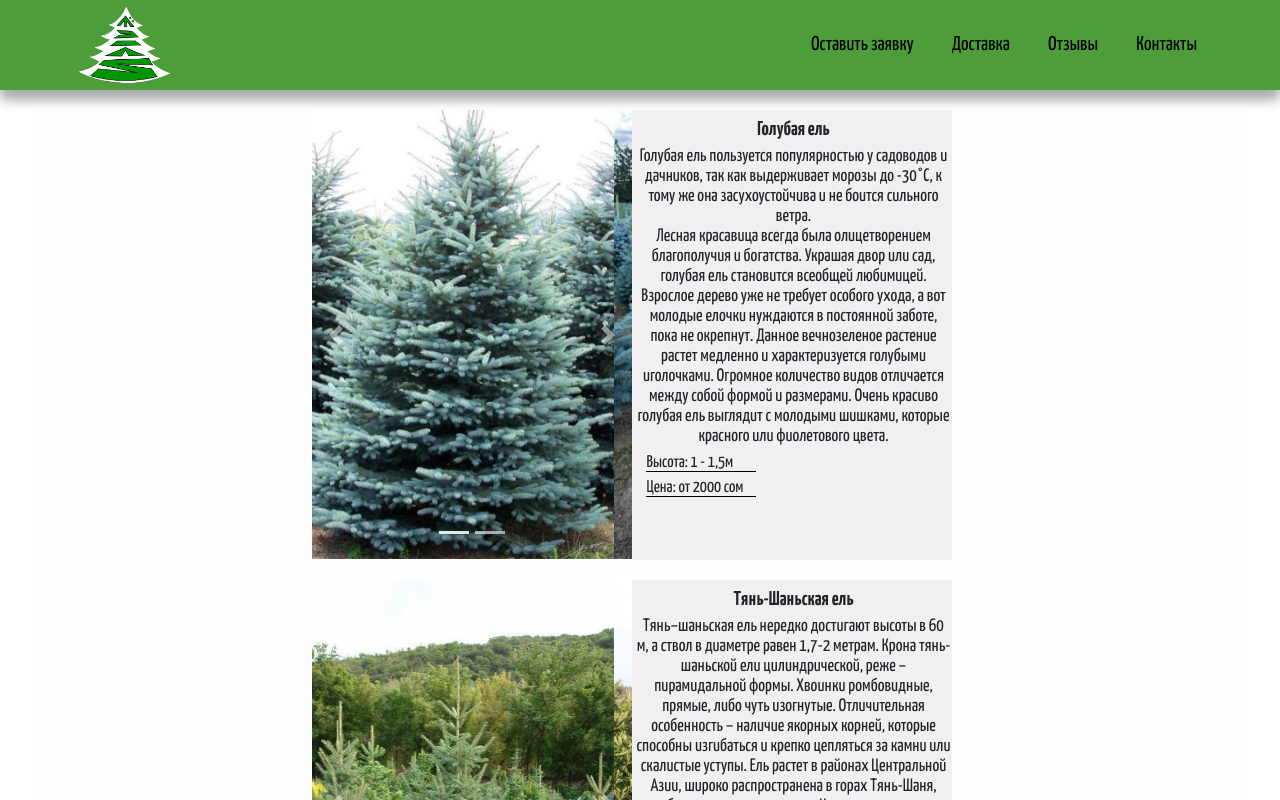
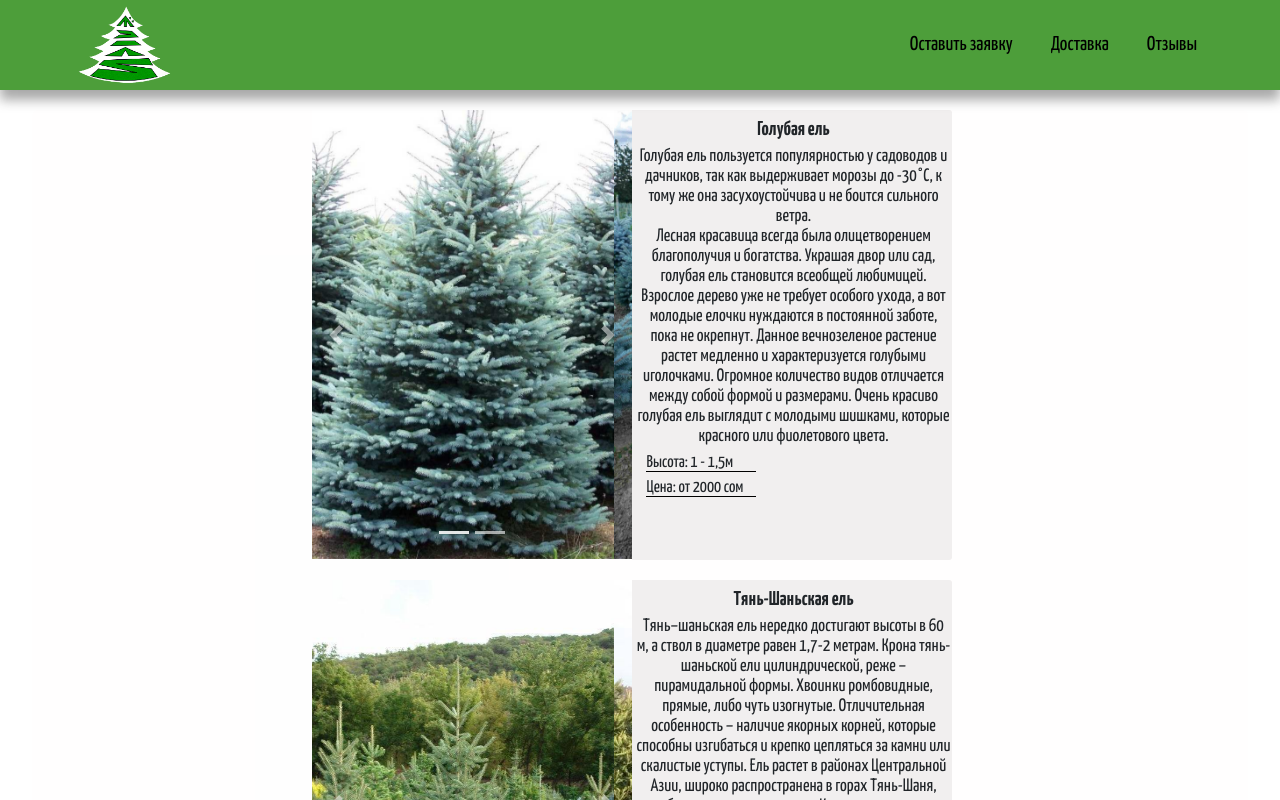
Before and after one commit to kasymjaparov/tree-site, a React (Create React App) app: page / in a window 1280 px wide. Shown: the top 800 px of the page. Built offline with nearby package versions, Linux system fonts and the light colour scheme.

Commit message:
change point

```diff
--- a/src/App.js
+++ b/src/App.js
@@ -20,7 +20,6 @@ function App() {
      <Block>
        <Switch>
        <Route path='/' component={Main2} exact/>
-         <Route path='/contact' component={Contact} exact/>
          <Route path='/dostavka' component={Dostavka} exact/>
          <Route path='/reviews' component={Reviews} exact/>
          <Route path='/request' component={Request} exact/>
--- a/src/components/Nav/Menu.js
+++ b/src/components/Nav/Menu.js
@@ -13,7 +13,7 @@ function App() {
 
         <li><NavLink activeClassName={classes.activeLink} to="/dostavka" exact>Доставка</NavLink></li>
         <li><NavLink activeClassName={classes.activeLink} to="/reviews" exact>Отзывы</NavLink></li>
-        <li><NavLink activeClassName={classes.activeLink} to="/contact" exact>Контакты</NavLink></li>
+
       </ul>
     </nav>
   </div>
--- a/src/point.js
+++ b/src/point.js
@@ -1,2 +1,2 @@
-const point = 'https://secret-atoll-08160.herokuapp.com'
+const point = 'https://elki-api.herokuapp.com'
 export default point
```
